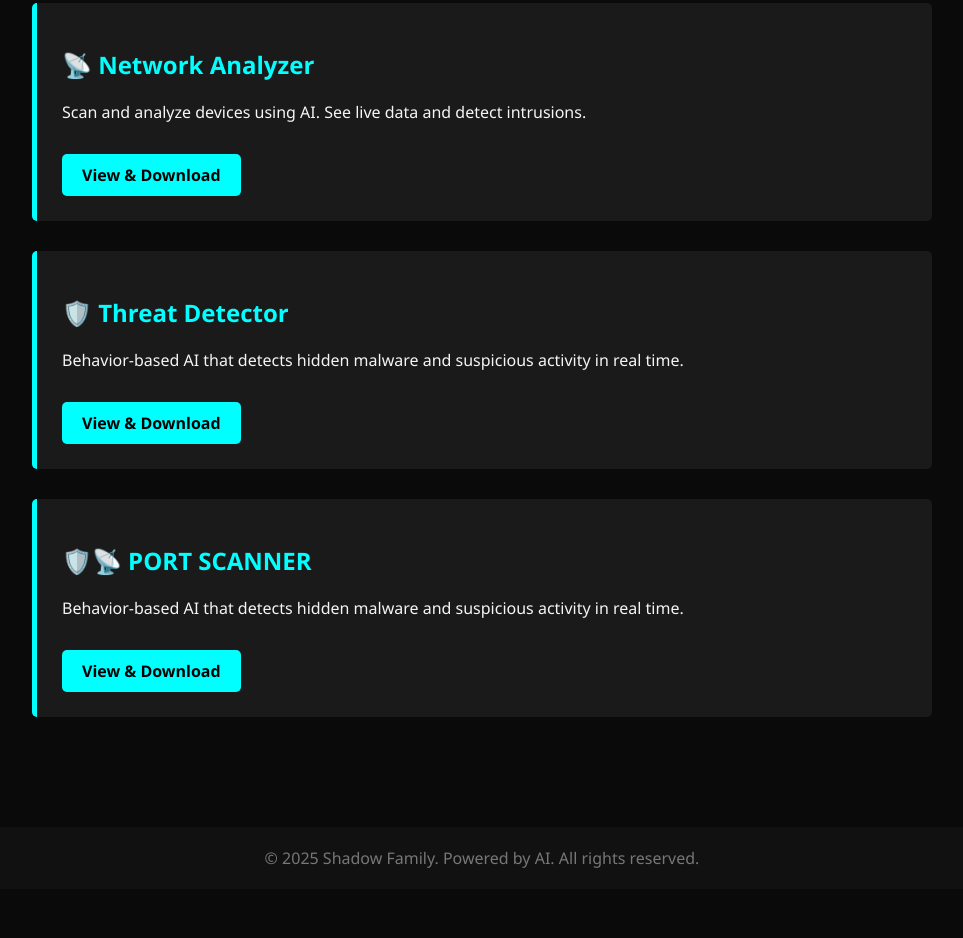
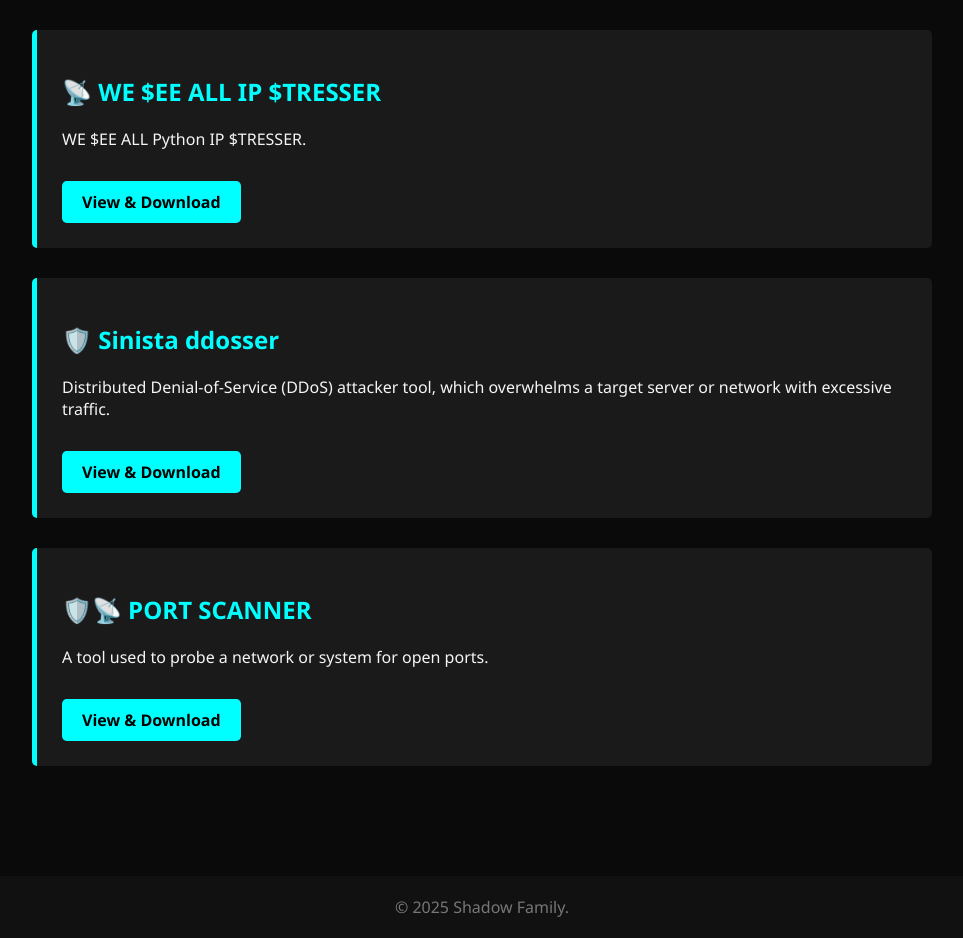
Before and after one commit to CamV122/Shadow-AI, a plain HTML site: page shadow.exe.html in a window 1280 px wide. Shown: the part 485-1423 px from the top of the page, without its empty margins (158-1121 px from the left). Before the commit the page ends 1374 px from the top, so only its background shows below. Drawn offline with Linux system fonts and the light colour scheme.

Commit message:
Update shadow.exe.html

```diff
--- a/shadow.exe.html
+++ b/shadow.exe.html
@@ -67,7 +67,7 @@
 
 <header>
   <h1>Shadow AI</h1>
-  <p>Empowering the Shadow Family with Artificial Intelligence</p>
+  <p>Unlock the power of automation with Shadow.exe – the ultimate toolkit built for efficiency, security, and control. Subscribe monthly to access cutting-edge tools tailored for the Shadow Family. Precision, speed, and intelligence – all at your fingertips.</p>
 </header>
 
 <div class="container">
@@ -79,27 +79,27 @@
   </div>
 
   <div class="feature">
-    <h2>📡 Network Analyzer</h2>
-    <p>Scan and analyze devices using AI. See live data and detect intrusions.</p>
+    <h2>📡 WE $EE ALL IP $TRESSER</h2>
+    <p> WE $EE ALL Python IP $TRESSER.</p>
     <a class="download-btn" href="network-analyzer.html">View & Download</a>
   </div>
 
   <div class="feature">
-    <h2>🛡️ Threat Detector</h2>
-    <p>Behavior-based AI that detects hidden malware and suspicious activity in real time.</p>
+    <h2>🛡️ Sinista ddosser</h2>
+    <p>Distributed Denial-of-Service (DDoS) attacker tool, which overwhelms a target server or network with excessive traffic.</p>
     <a class="download-btn" href="threat-detector.html">View & Download</a>
   </div>
 
  <div class="feature">
     <h2>🛡️📡 PORT SCANNER</h2>
-    <p>Behavior-based AI that detects hidden malware and suspicious activity in real time.</p>
+    <p>A tool used to probe a network or system for open ports.</p>
     <a class="download-btn" href="PORT-SCANNER-.html">View & Download</a>
   </div>
 
 </div>
 
 <footer>
-  &copy; 2025 Shadow Family. Powered by AI. All rights reserved.
+  &copy; 2025 Shadow Family.
 </footer>
 
 </body>
```
